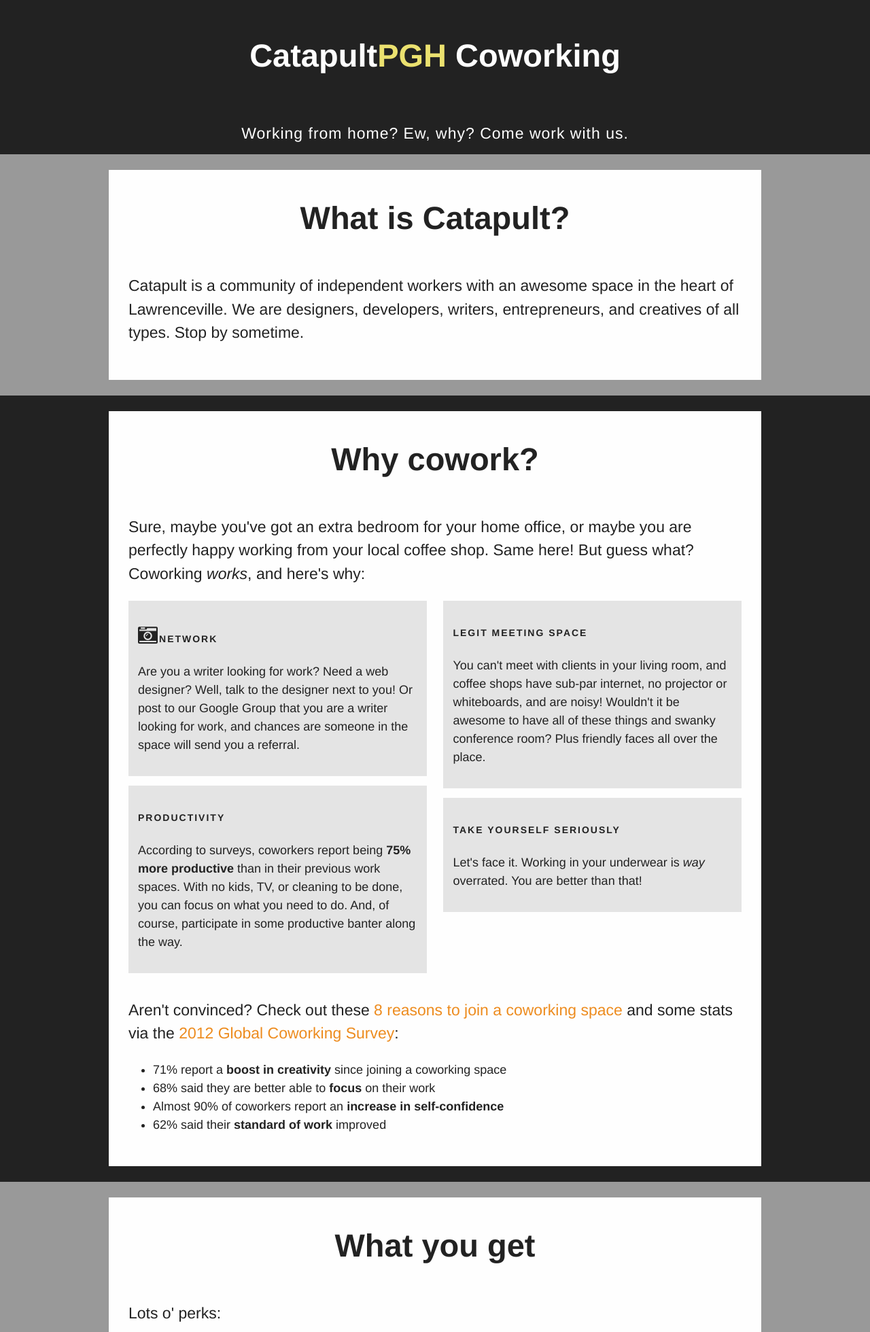
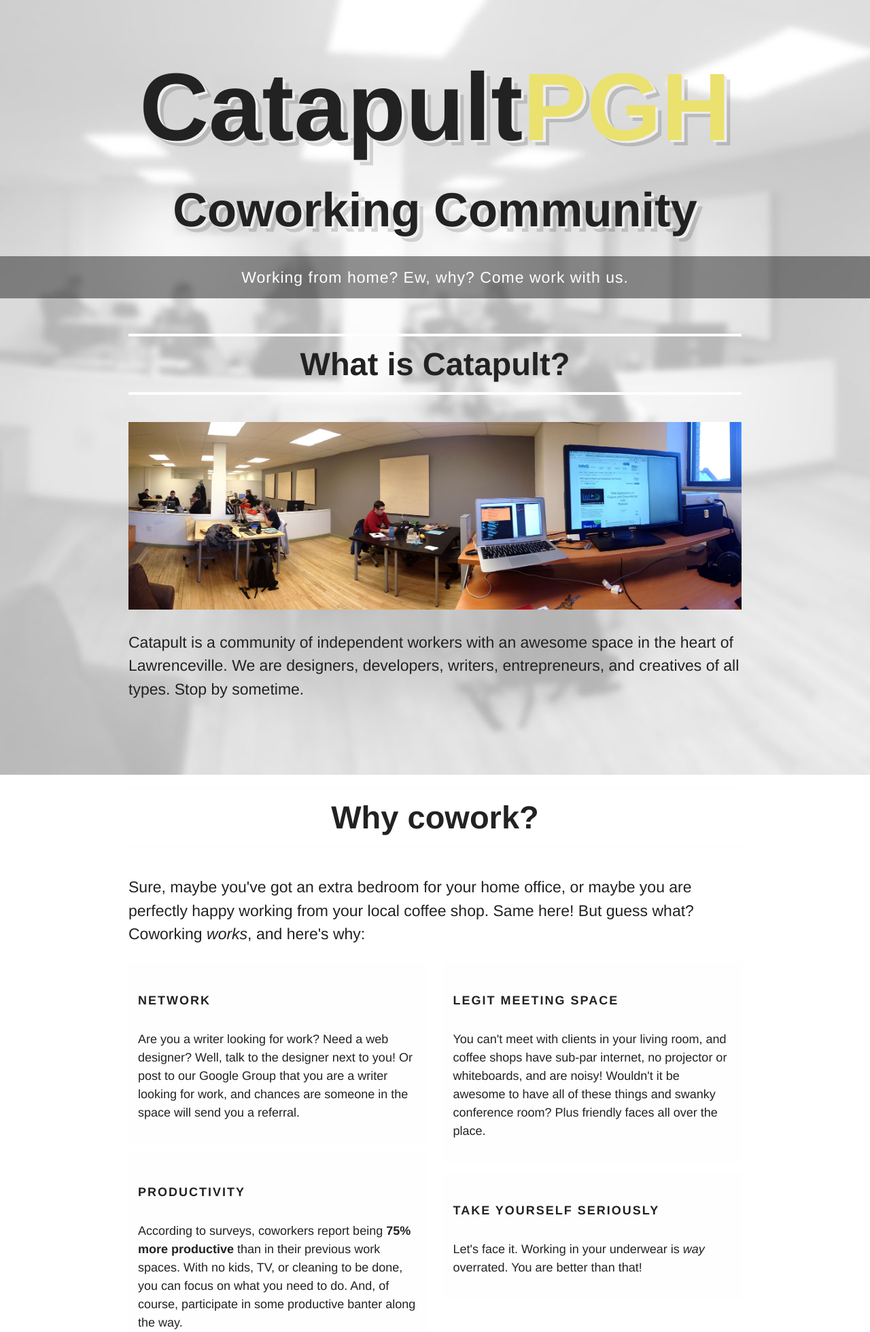
Before and after one commit to catapultpgh/catapultpgh-site, a PHP site: page / in a window 1280 px wide. Shown: the top 1960 px of the page at 68% size. Run offline with PHP 8.4, Linux system fonts and the light colour scheme; some libraries are stand-ins or nearby versions.

Commit message:
design tweaking, add background image

```diff
--- a/css/style.css
+++ b/css/style.css
@@ -2981,15 +2944,17 @@ html {
 
 /* line 15, ../scss/_base.scss */
 body {
-  background-color: #222222;
+  background: url("../img/bkgd/space_bw.jpg") fixed no-repeat;
   font-family: "Helvetica Neue", Helvetica, Arial, sans-serif;
   font-size: 1.8rem;
   line-height: 1.5;
   color: #222222;
   overflow-x: hidden;
-}
-
-/* line 24, ../scss/_base.scss */
+  margin: 0;
+  padding: 0;
+}
+
+/* line 29, ../scss/_base.scss */
 img {
   width: 100%;
 }
@@ -2997,22 +2962,21 @@ img {
 /*********************
 LAYOUT & GRID STYLES
 *********************/
-/* line 33, ../scss/_base.scss */
+/* line 38, ../scss/_base.scss */
 .wrap {
   padding: 1.4rem;
   margin: 2.3rem auto;
-  background-color: #fefefe;
 }
 
 /*********************
 LINK STYLES
 *********************/
-/* line 43, ../scss/_base.scss */
+/* line 48, ../scss/_base.scss */
 a {
   color: #ed8c1f;
   text-decoration: none;
 }
-/* line 47, ../scss/_base.scss */
+/* line 52, ../scss/_base.scss */
 a:link {
   text-decoration: none;
   /*
@@ -3035,39 +2999,39 @@ h1, .h1, h2, .h2, h3, .h3, h4, .h4, h5, .h5 {
   */
   /* removing text decoration from all headline links */
 }
-/* line 71, ../scss/_base.scss */
+/* line 76, ../scss/_base.scss */
 h1 a, .h1 a, h2 a, .h2 a, h3 a, .h3 a, h4 a, .h4 a, h5 a, .h5 a {
   text-decoration: none;
 }
 
-/* line 76, ../scss/_base.scss */
+/* line 81, ../scss/_base.scss */
 h1, .h1 {
   font-size: 4.7rem;
   line-height: 1.5em;
   margin: 4.7rem 0;
 }
 
-/* line 82, ../scss/_base.scss */
+/* line 87, ../scss/_base.scss */
 h2, .h2 {
   font-size: 2.9rem;
   line-height: 1.15em;
   margin: 60px 0 40px;
 }
 
-/* line 88, ../scss/_base.scss */
+/* line 93, ../scss/_base.scss */
 h3, .h3 {
   font-size: 2.3rem;
 }
 
-/* line 92, ../scss/_base.scss */
+/* line 97, ../scss/_base.scss */
 h4, .h4 {
   font-size: 1.8rem;
   margin: 1em 0;
 }
 
-/* line 97, ../scss/_base.scss */
+/* line 102, ../scss/_base.scss */
 h5, .h5 {
-  font-size: 1.4rem;
+  font-size: 1.8rem;
   line-height: 1.5em;
   text-transform: uppercase;
   font-weight: 600;
@@ -3107,47 +3071,33 @@ cite {
 /*********************
 HEADER SYTLES
 *********************/
-/* line 148, ../scss/_base.scss */
+/* line 153, ../scss/_base.scss */
 .site-header {
   text-align: center;
-  color: #fefefe;
-}
-
-/* line 153, ../scss/_base.scss */
+}
+
+/* line 159, ../scss/_base.scss */
 .site-title {
-  border-top: 1rem solid #ed8c1f;
-  border-bottom: 1rem solid #ed8c1f;
-  text-transform: uppercase;
-}
-/* line 158, ../scss/_base.scss */
-.site-title .h1 {
   line-height: 1;
   font-size: 3.48rem;
   margin: 0;
   padding: 4.7rem 0;
-  text-shadow: 4px 3px 0 #eeeeee, 9px 8px 0 rgba(0, 0, 0, 0.15);
-}
-/* line 177, ../scss/_base.scss */
-.site-title .h1 .secondary {
-  font-size: 0.75em;
-}
-
-/* line 183, ../scss/_base.scss */
-.site-description {
-  background-image: url("../img/space.jpeg");
-  background-size: 100% auto;
-  background-position: center center;
-  background-repeat: no-repeat;
-}
-
-/* line 190, ../scss/_base.scss */
+}
+
+/* line 166, ../scss/_base.scss */
+.secondary {
+  font-size: 2.3rem;
+}
+
+/* line 174, ../scss/_base.scss */
 .tagline {
   padding: 1.8rem;
   font-size: 2.3rem;
   margin: 0;
   font-weight: 500;
   letter-spacing: 1px;
-  background-color: #222222;
+  background-color: rgba(34, 34, 34, 0.5);
+  color: #fefefe;
 }
 
 /*********************
@@ -3156,63 +3106,36 @@ NAVIGATION STYLES
 /*********************
 CONTENT STYLES
 *********************/
-/* line 215, ../scss/_base.scss */
+/* line 200, ../scss/_base.scss */
 .unit-title {
   text-align: center;
   padding: 1.4rem 0;
   margin-top: 0;
-  border-top: 1px solid #fefefe;
-  border-bottom: 1px solid #fefefe;
-}
-
-/* line 228, ../scss/_base.scss */
-.zinger {
-  padding: 4.7rem 0;
-}
-
-/* line 232, ../scss/_base.scss */
-.zinger-content {
-  color: #222222;
-  background-color: #fefefe;
-}
-
-/* line 238, ../scss/_base.scss */
-.rotation {
-  background-color: #999999;
-}
-
-/* line 242, ../scss/_base.scss */
+  border-top: 0.46667rem solid #fefefe;
+  border-bottom: 0.46667rem solid #fefefe;
+}
+
+/* line 213, ../scss/_base.scss */
 .summary {
   font-size: 2.3rem;
 }
 
-/* line 246, ../scss/_base.scss */
+/* line 217, ../scss/_base.scss */
 .perks .fa {
   font-size: 2.9rem;
 }
 
-/* line 250, ../scss/_base.scss */
+/* line 221, ../scss/_base.scss */
 .perk {
-  background-color: rgba(0, 0, 0, 0.1);
+  background-color: rgba(254, 254, 254, 0.7);
   padding: 1.4rem;
   margin-bottom: 1.4rem;
-}
-
-/* line 256, ../scss/_base.scss */
-.fig-large {
-  width: 116%;
-  margin-left: -8%;
-}
-/* line 260, ../scss/_base.scss */
-.fig-large img {
-  border: 2px solid #666666;
-  width: 100%;
 }
 
 /*********************
 FOOTER STYLES
 *********************/
-/* line 270, ../scss/_base.scss */
+/* line 241, ../scss/_base.scss */
 .footer {
   margin-top: 60px;
   text-align: center;
@@ -3459,9 +3382,18 @@ you can add resource intensive styles.
   /*********************
   HEADER SYTLES
   *********************/
-  /* line 55, ../scss/_768up.scss */
+  /* line 59, ../scss/_768up.scss */
   .site-title {
-    padding: 2.9rem 0;
+    padding: 2.9rem;
+    display: inline-block;
+    font-size: 7.05rem;
+    text-shadow: 0 1px 0 #222222, 0 2px 0 #444444, 0 3px 0 #333333, 0 4px 0 #222222, 0 5px 0 #111111, 0 6px 1px rgba(0, 0, 0, 0.3), 0 0 5px rgba(0, 0, 0, 0.3), 0 1px 3px rgba(0, 0, 0, 0.3), 0 3px 5px rgba(0, 0, 0, 0.2), 0 5px 10px rgba(0, 0, 0, 0.25), 0 20px 20px rgba(0, 0, 0, 0.15);
+    text-shadow: 4px 3px 0 #eeeeee, 9px 8px 0 rgba(0, 0, 0, 0.15);
+  }
+
+  /* line 79, ../scss/_768up.scss */
+  .secondary {
+    font-size: 2.9rem;
   }
 
   /*********************
@@ -3470,9 +3402,14 @@ you can add resource intensive styles.
   /*********************
   CONTENT
   *********************/
-  /* line 69, ../scss/_768up.scss */
+  /* line 93, ../scss/_768up.scss */
   .unit-title {
     font-size: 4.7rem;
+  }
+
+  /* line 97, ../scss/_768up.scss */
+  .rotation {
+    background: none;
   }
 
   /*********************
@@ -3507,13 +3444,24 @@ you can add resource intensive styles.
   be seen on the Desktop.
 
   ******************************************************************/
+  /* line 12, ../scss/_960up.scss */
+  .wrap {
+    border-radius: 0.46667rem;
+  }
+
   /*********************
   HEADER SYTLES
   *********************/
-  /* line 17, ../scss/_960up.scss */
-  .site-title .h1 {
-    font-size: 11.75rem;
-    padding: 4.7rem 0;
+  /* line 20, ../scss/_960up.scss */
+  .site-title {
+    font-size: 14.1rem;
+    padding-top: 9.4rem;
+    line-height: 0.9;
+  }
+
+  /* line 26, ../scss/_960up.scss */
+  .secondary {
+    font-size: 7.05rem;
   }
 
   /*********************
--- a/index.html
+++ b/index.html
@@ -19,9 +19,20 @@
             <p class="chromeframe">You are using an outdated browser. <a href="http://browsehappy.com/">Upgrade your browser today</a> or <a href="http://www.google.com/chromeframe/?redirect=true">install Google Chrome Frame</a> to better experience this site.</p>
         <![endif]-->
 
-        <header class="site-header">
+
+	<!-- 	<nav class="site-nav">
+			<ul>
+				<li>Who</li>
+				<li>Why</li>
+				<li>What</li>
+				<li>Where</li>
+				<li></li>
+			</ul>
+		</nav> -->
+
+        <header class="site-header clearfix">
             <!-- <div class="site-title"> -->
-                <h1 class="h1">Catapult<span class="special">PGH</span> <span class="secondary">Coworking</span></h1>
+                <h1 class="h1 site-title">Catapult<span class="special">PGH</span><br /> <span class="secondary">Coworking Community</span></h1>
             <!-- </div> -->
             <div class="site-description">
                 <h2 class="tagline">Working from home? Ew, why? Come work with us.</h2>
@@ -33,6 +44,7 @@
 			<section class="content-unit rotation">
 			    <div class="zinger-content wrap">
 			        <h2 class="unit-title">What is Catapult?</h2>
+			        <img src="img/space-panorama.jpg" alt="Catapult space">
 			        <p class="summary">Catapult is a community of independent workers with an awesome space in the heart of Lawrenceville. We are designers, developers, writers, entrepreneurs, and creatives of all types. Stop by sometime.</p>
 			    </div>
 			</section> <!-- /.content-unit -->
@@ -44,7 +56,7 @@
 					<div class="perks clearfix">
 						<div class="sixcol first">
 							<div class="perk">
-								<h5><i class="fa fa-camera-retro"></i>Network</h5>
+								<h5>Network</h5>
 								<p>Are you a writer looking for work? Need a web designer? Well, talk to the designer next to you! Or post to our Google Group that you are a writer looking for work, and chances are someone in the space will send you a referral.</p>
 							</div>
 							<div class="perk">
--- a/scss/_768up.scss
+++ b/scss/_768up.scss
@@ -16,9 +16,6 @@ come into play. Have fun!
 GENERAL STYLES
 *********************/
 
-body {
-
-}
 
 /*********************
 LINK STYLES
@@ -52,8 +49,35 @@ LAYOUT & GRID STYLES
 HEADER SYTLES
 *********************/
 
+.site-header {
+	// padding-top: $h1*3;
+	// padding-bottom: $h1;
+	// background: url('../img/space-panorama.jpg')
+	// no-repeat;
+}
+
 .site-title {
-	padding: $h2 0;
+	padding: $h2;
+	display: inline-block;
+	font-size: $h1*1.5;
+	text-shadow:  0 1px 0 $black,
+			  0 2px 0 #444,
+			  0 3px 0 #333,
+			  0 4px 0 #222,
+			  0 5px 0 #111,
+			  0 6px 1px rgba(0, 0, 0, 0.3),
+			  0 0 5px rgba(0, 0, 0, 0.3),
+			  0 1px 3px rgba(0, 0, 0, 0.3),
+			  0 3px 5px rgba(0, 0, 0, 0.2),
+			  0 5px 10px rgba(0, 0, 0, 0.25),
+			  0 20px 20px rgba(0, 0, 0, 0.15);
+
+	text-shadow: 4px 3px 0 #eee,9px 8px 0 rgba(0,0,0,0.15);
+
+}
+
+.secondary {
+	font-size: $h2;
 }
 
 /*********************
@@ -68,6 +92,10 @@ CONTENT
 
 .unit-title {
 	font-size: $h1;
+}
+
+.rotation {
+	background: none;
 }
 
 /*********************
--- a/scss/_960up.scss
+++ b/scss/_960up.scss
@@ -9,15 +9,22 @@ be seen on the Desktop.
 
 ******************************************************************/
 
+.wrap {
+	border-radius: $sml/3;
+}
+
 /*********************
 HEADER SYTLES
 *********************/
 
 .site-title {
-	.h1 {
-		font-size: $h1*2.5;
-		padding: $h1 0;
-	}
+	font-size: $h1*3;
+	padding-top: $h1*2;
+	line-height: 0.9;
+}
+
+.secondary {
+	font-size: $h1*1.5;
 }
 
 /*********************
--- a/scss/_base.scss
+++ b/scss/_base.scss
@@ -13,12 +13,17 @@ html {
 
 
 body {
-	background-color: $black;
+	background: url('../img/bkgd/space_bw.jpg')
+				fixed
+				no-repeat;
+	// background-color: rgba($white, 0.9);
 	font-family: $sans-serif;
 	font-size: $default;
 	line-height: 1.5;
 	color: $black;
 	overflow-x: hidden;
+	margin: 0;
+	padding: 0;
 }
 
 img {
@@ -33,7 +38,7 @@ LAYOUT & GRID STYLES
 .wrap {
 	padding: $sml;
 	margin: $h3 auto;
-	background-color: $white;
+	// background-color: rgba($white, 0.9);
 }
 
 /*********************
@@ -95,7 +100,7 @@ h4, .h4 {
 }
 
 h5, .h5 {
-	font-size: $sml;
+	font-size: $default;
 	line-height: 1.5em;
 	text-transform: uppercase;
 	font-weight: 600;
@@ -147,44 +152,23 @@ HEADER SYTLES
 
 .site-header {
 	text-align: center;
-	color: $white;
+	// color: $white;
+	// background-color: rgba($white, 0.7);
 }
 
 .site-title {
-	border-top: 1rem solid $bright-accent;
-	border-bottom: 1rem solid $bright-accent;
-	text-transform: uppercase;
+	line-height: 1;
+	font-size: $h2*1.2;
+	margin: 0;
+	padding: $h1 0;
+}
 
-	.h1 {
-		line-height: 1;
-		font-size: $h2*1.2;
-		margin: 0;
-		padding: $h1 0;
-		// text-shadow:  0 1px 0 $black,
-		// 			  0 2px 0 #444,
-		// 			  0 3px 0 #333,
-		// 			  0 4px 0 #222,
-		// 			  0 5px 0 #111,
-		// 			  0 6px 1px rgba(0, 0, 0, 0.3),
-		// 			  0 0 5px rgba(0, 0, 0, 0.3),
-		// 			  0 1px 3px rgba(0, 0, 0, 0.3),
-		// 			  0 3px 5px rgba(0, 0, 0, 0.2),
-		// 			  0 5px 10px rgba(0, 0, 0, 0.25),
-		// 			  0 20px 20px rgba(0, 0, 0, 0.15);
-
-		text-shadow: 4px 3px 0 #eee,9px 8px 0 rgba(0,0,0,0.15);
-
-		.secondary {
-			font-size: 0.75em;
-		}
-	}
+.secondary {
+	font-size: $h3;
 }
 
 .site-description {
-	background-image: url('../img/space.jpeg');
-	background-size: 100% auto;
-	background-position: center center;
-	background-repeat: no-repeat;
+
 }
 
 .tagline {
@@ -193,7 +177,8 @@ HEADER SYTLES
 	margin: 0;
 	font-weight: 500;
 	letter-spacing: 1px;
-	background-color: $black;
+	background-color: rgba($black, 0.5);
+	color: $white;
 }
 
 
@@ -214,30 +199,16 @@ CONTENT STYLES
 
 	.unit-title {
 		text-align: center;
-		//text-shadow: 4px 3px 0 rgba(0,0,0,0.4),9px 8px 0 rgba(0,0,0,0.15);
 
 		.rotation & {
 
 		}
 		padding: $sml 0;
 		margin-top: 0;
-		border-top: 1px solid $white;
-		border-bottom: 1px solid $white;
+		border-top: $sml/3 solid $white;
+		border-bottom: $sml/3 solid $white;
 	}
 
-.zinger {
-	padding: $h1 0;
-}
-
-.zinger-content {
-	color: $black;
-	background-color: $white;
-
-}
-
-.rotation {
-	background-color: $medium-accent;
-}
 
 .summary {
 	font-size: $h3;
@@ -248,20 +219,20 @@ CONTENT STYLES
 }
 
 .perk {
-	background-color: rgba(0, 0, 0, 0.1);
+	background-color: rgba($white, 0.7);
 	padding: $sml;
 	margin-bottom: $sml;
 }
 
-.fig-large {
-    width: 116%;
-    margin-left: -8%;
+// .fig-large {
+//     width: 116%;
+//     margin-left: -8%;
 
-    img {
-        border: 2px solid $dark-accent;
-        width: 100%;
-    }
-}
+//     img {
+//         border: 2px solid $dark-accent;
+//         width: 100%;
+//     }
+// }
 
 /*********************
 FOOTER STYLES
--- a/scss/_mixins.scss
+++ b/scss/_mixins.scss
@@ -264,10 +264,10 @@ BUTTONS
 	border: 1px solid darken($btn-color, 13%);
 	border-top-color: darken($btn-color, 7%);
 	border-left-color: darken($btn-color, 7%);
-	padding: 4px 12px;
+	padding: $sml/2 $sml;
 	color: $white;
 	display: inline-block;
-	font-size: $sml;
+	font-size: $default;
 	font-weight: bold;
 	text-decoration: none;
 	text-shadow: 0 1px rgba(0,0,0, .75);
@@ -291,21 +291,6 @@ BUTTONS
 	}
 }
 
-.blue-btn, .blue-btn:visited {
-	@extend .button;
-	border-color: darken($bones-blue, 10%);
-	text-shadow: 0 1px 1px darken($bones-blue, 10%);
-	@include css-gradient( $bones-blue, darken($bones-blue, 5%) );
-	@include box-shadow(inset 0 0 3px lighten($bones-blue, 16%));
-
-	&:hover, &:focus {
-		border-color: darken($bones-blue, 15%);
-		@include css-gradient( darken($bones-blue, 4%), darken($bones-blue, 10%) );
-	}
-	&:active {
-		@include css-gradient( darken($bones-blue, 5%), $bones-blue );
-	}
-}
 
 /*********************
 MISC
```
Also changed, not shown: other parts of css/style.css (+18 -55 lines), css/ie.css (+40 -52 lines), img/bkgd/space_bw.jpg (added), img/space-panorama.jpg (added).
